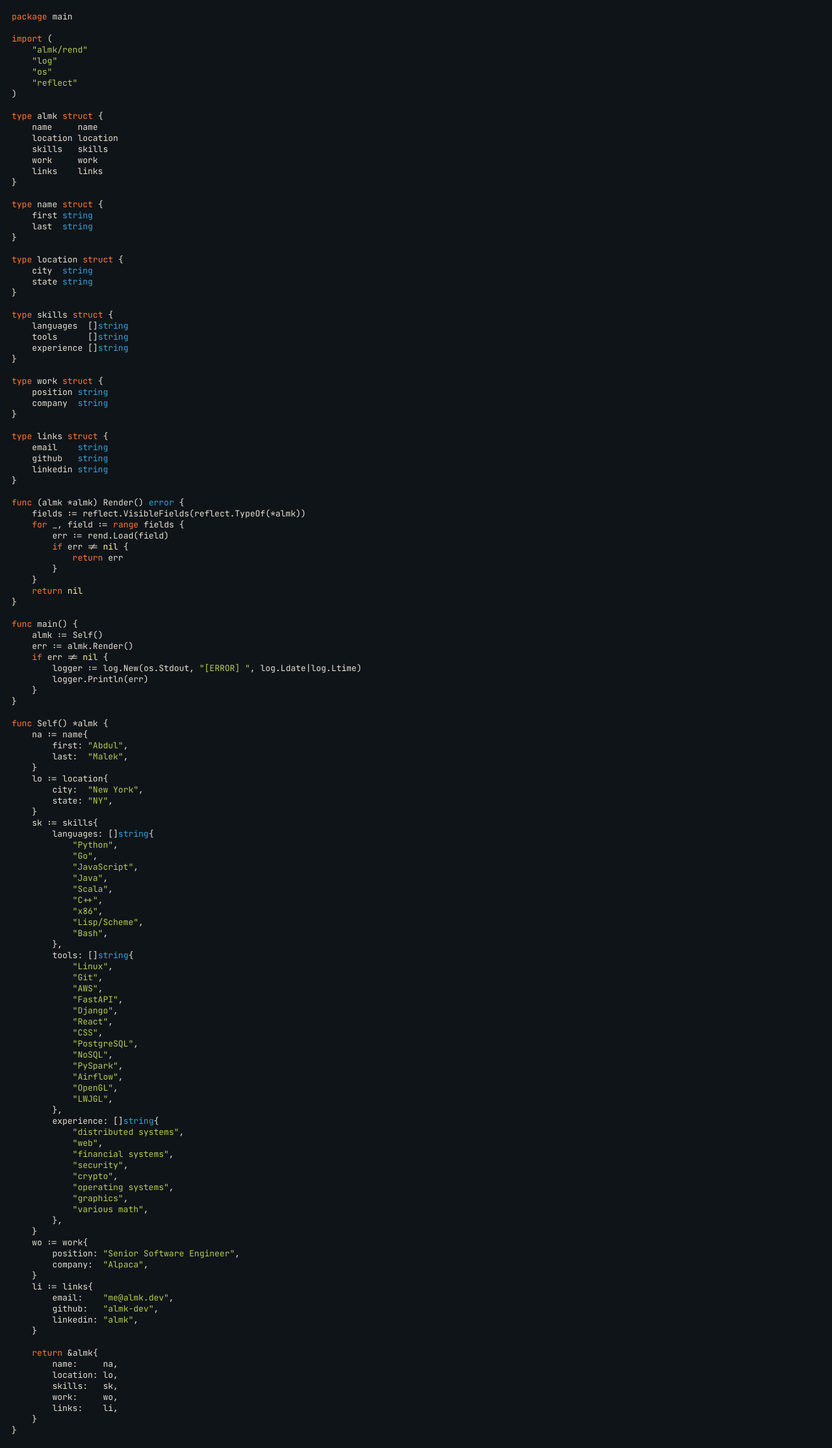
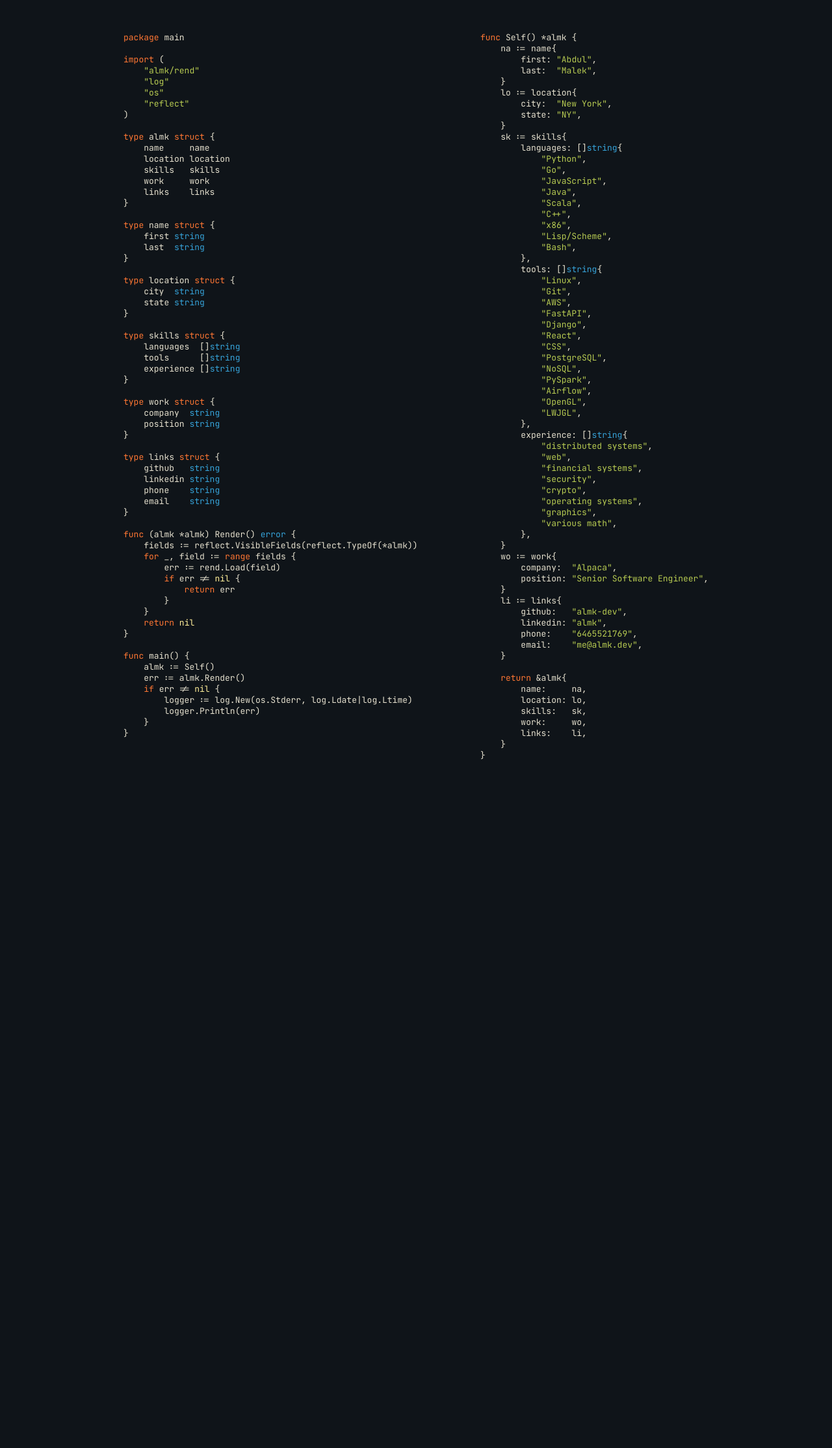
Before and after one commit to abdl-dev/abdul-malek-dev.github.io, a Jekyll site: the page built from index.md, in a window 1280 px wide. Shown: the whole page at 65% size. Built offline with Jekyll 4.4.1, drawn with Linux system fonts in a browser that asks for light colours; after the commit the page ends 1222 px from its top, so only the background shows below that.

Commit message:
clean up content a bit

```diff
--- a/_includes/go.html
+++ b/_includes/go.html
@@ -34,14 +34,15 @@ type skills struct {
 }
 
 type work struct {
+	company  string
 	position string
-	company  string
 }
 
 type links struct {
-	email    string
 	github   string
 	linkedin string
+	phone	 string
+	email    string
 }
 
 func (almk *almk) Render() error {
@@ -59,11 +60,12 @@ func main() {
 	almk := Self()
 	err := almk.Render()
 	if err != nil {
-		logger := log.New(os.Stdout, "[ERROR] ", log.Ldate|log.Ltime)
+		logger := log.New(os.Stderr, log.Ldate|log.Ltime)
 		logger.Println(err)
 	}
 }
-
+{% endhighlight %}
+{% highlight go %}
 func Self() *almk {
 	na := name{
 		first: "Abdul",
@@ -112,13 +114,14 @@ func Self() *almk {
 		},
 	}
 	wo := work{
+		company:  "Alpaca",
 		position: "Senior Software Engineer",
-		company:  "Alpaca",
 	}
 	li := links{
-		email:    "me@almk.dev",
 		github:   "almk-dev",
 		linkedin: "almk",
+		phone:    "6465521769",
+		email:    "me@almk.dev",
 	}
 
 	return &almk{
--- a/_layouts/index.html
+++ b/_layouts/index.html
@@ -3,7 +3,7 @@
 
 {%- include head.html -%}
 <body>
-    <script src="/assets/site.js"></script>
+    <!-- <script src="/assets/site.js"></script> -->
     {%- include go.html -%}
 </body>
 
--- a/_sass/base.scss
+++ b/_sass/base.scss
@@ -5,6 +5,8 @@
 
 body {
     background-color: #0f1419;
+    max-width: 1000px;
+    margin: auto;
 }
 
 code {
@@ -14,16 +16,9 @@ code {
 }
 
 pre {
-    margin: 0;
+    margin: 0px;
 }
 
 figure {
-    margin: 10px 10px;
+    margin: 0px;
 }
-.go {
-    display: flex;
-    flex-flow: row wrap;
-    justify-content: flex-start;
-    align-items: flex-start;
-    line-height: 100%;
-}
--- a/_sass/custom.scss
+++ b/_sass/custom.scss
@@ -5,7 +5,8 @@ $highlight: #36a3d9;
 .go {
     display: flex;
     flex-flow: row wrap;
-    justify-content: flex-start;
+    justify-content: space-between;
     align-items: flex-start;
     line-height: 100%;
+    margin: 5% 5%;
 }
```
